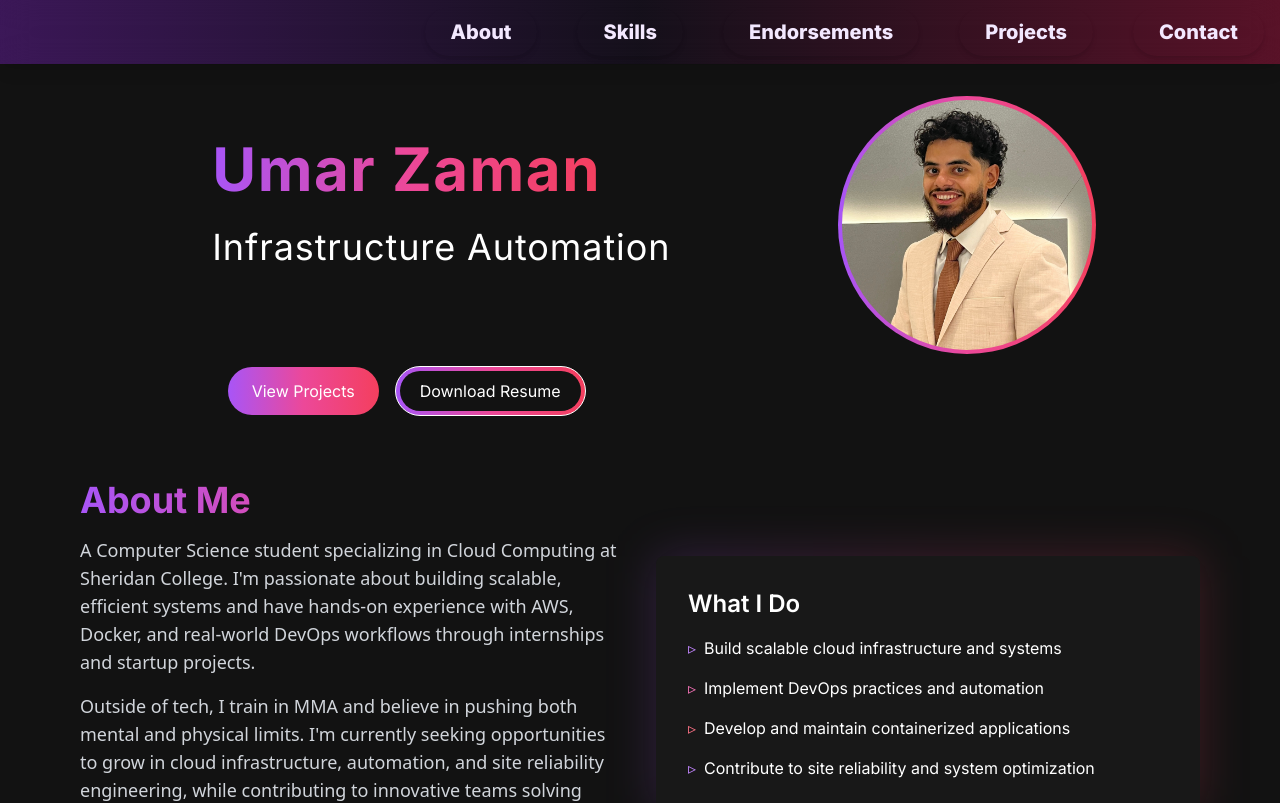
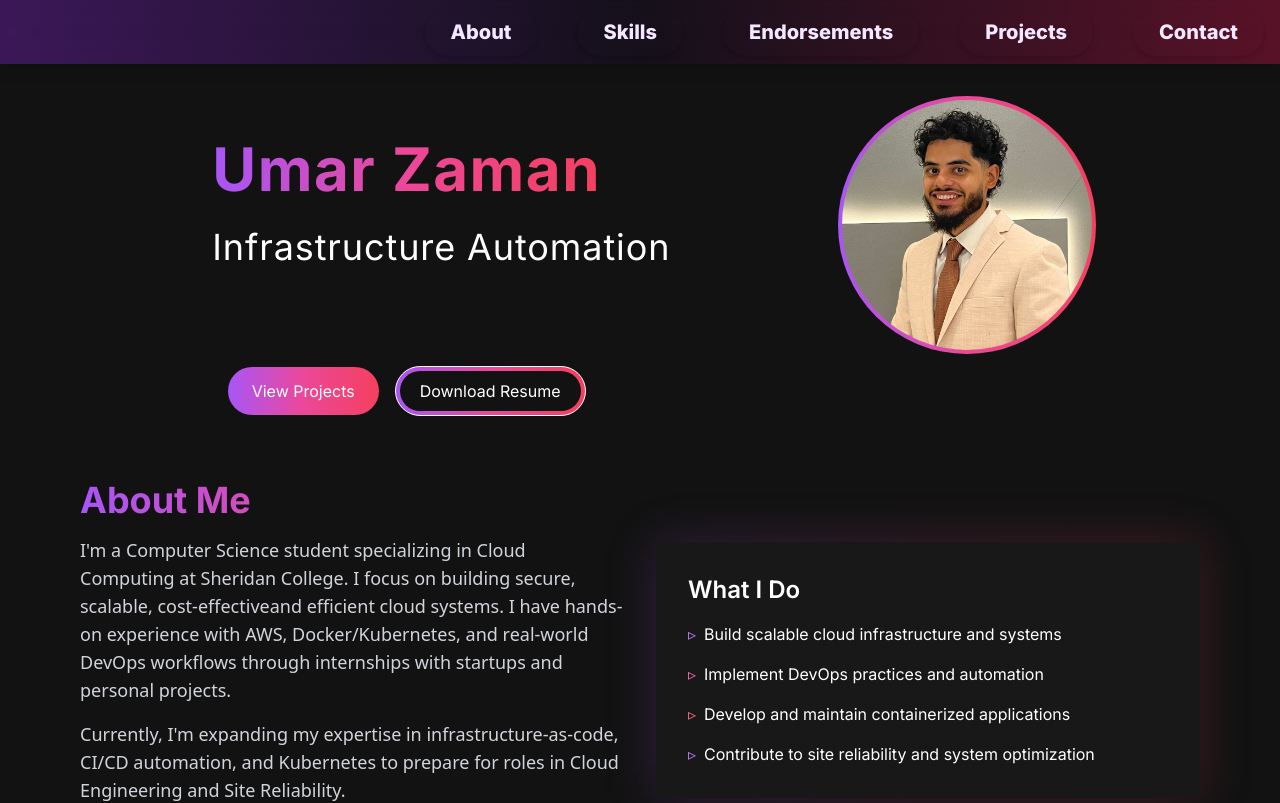
Before and after one commit to umar11b/personal-website, a Next.js app in the folder frontend/: page / in a window 1280 px wide. Shown: the top 803 px of the page. Built offline with nearby package versions, Linux system fonts and the light colour scheme.

Commit message:
about me text updated

```diff
--- a/frontend/src/app/components/AboutSection.jsx
+++ b/frontend/src/app/components/AboutSection.jsx
@@ -17,18 +17,16 @@ const AboutSection = () => {
             About Me
           </h2>
           <p className="text-gray-300 text-lg font-sans font-medium">
-            A Computer Science student specializing in Cloud Computing at
-            Sheridan College. I&apos;m passionate about building scalable,
-            efficient systems and have hands-on experience with AWS, Docker, and
-            real-world DevOps workflows through internships and startup
-            projects.
+            I&apos;m a Computer Science student specializing in Cloud Computing
+            at Sheridan College. I focus on building secure, scalable,
+            cost-effectiveand efficient cloud systems. I have hands-on
+            experience with AWS, Docker/Kubernetes, and real-world DevOps
+            workflows through internships with startups and personal projects.
           </p>
           <p className="text-gray-300 text-lg font-sans font-medium">
-            Outside of tech, I train in MMA and believe in pushing both mental
-            and physical limits. I&apos;m currently seeking opportunities to
-            grow in cloud infrastructure, automation, and site reliability
-            engineering, while contributing to innovative teams solving
-            real-world problems.
+            Currently, I&apos;m expanding my expertise in
+            infrastructure-as-code, CI/CD automation, and Kubernetes to prepare
+            for roles in Cloud Engineering and Site Reliability.
           </p>
           <div className="flex flex-wrap gap-4 mt-6">
             <span className="px-4 py-2 bg-purple-500/10 text-purple-400 rounded-full">
@@ -38,7 +36,7 @@ const AboutSection = () => {
               DevOps
             </span>
             <span className="px-4 py-2 bg-purple-500/10 text-purple-400 rounded-full">
-              Software Engineering
+              Infrastructure-as-Code
             </span>
           </div>
         </div>
```
